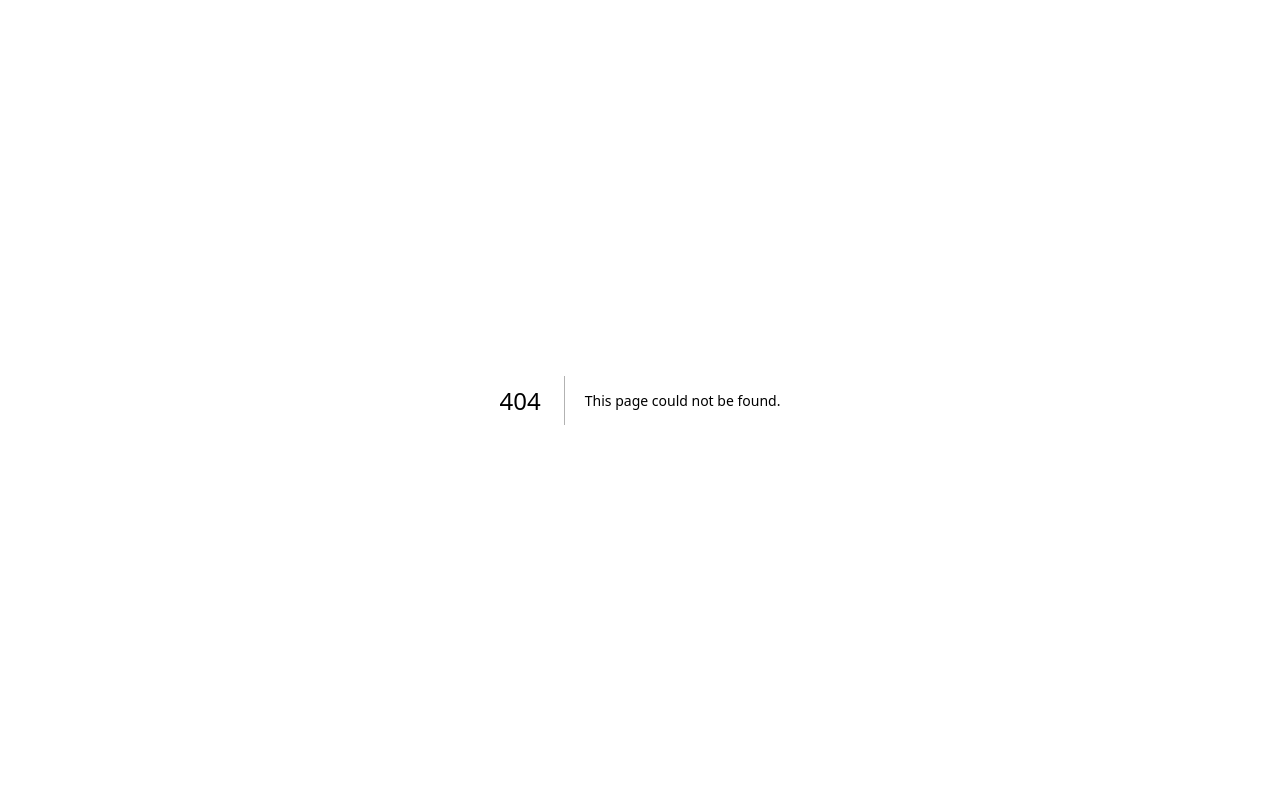
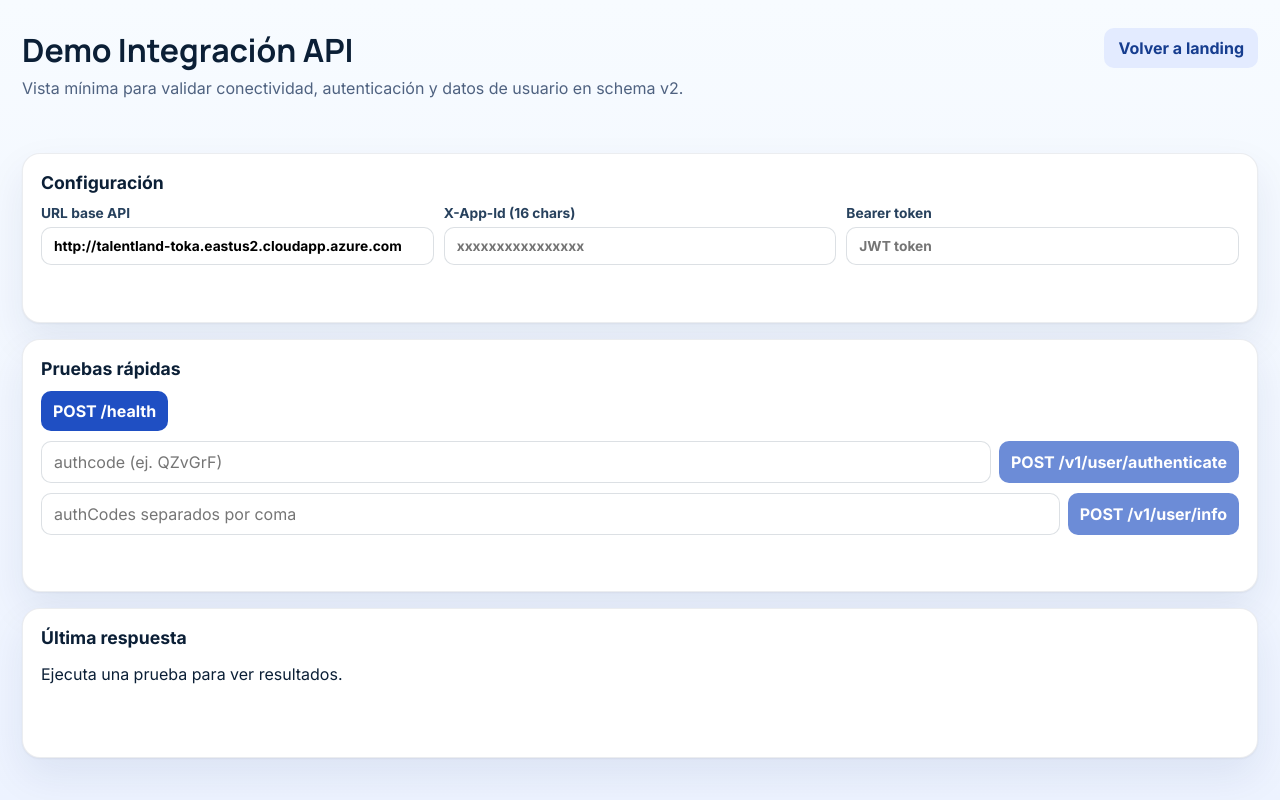
Before and after one commit to LuisNafate/Toka-tribe-frontend, a Next.js app: page /demo in a window 1280 px wide. Before the commit this address had no page. Built offline with nearby package versions, Linux system fonts and the light colour scheme.

Commit message:
feat: agregar página de demostración para integración de API con funcionalidades de autenticación y pruebas

```diff
--- /dev/null
+++ b/app/demo/page.tsx
@@ -0,0 +1,169 @@
+"use client";
+
+import { FormEvent, useState } from "react";
+import Link from "next/link";
+
+type ApiResult = {
+  action: string;
+  ok: boolean;
+  status?: number;
+  payload: unknown;
+};
+
+const DEFAULT_BASE_URL = "http://talentland-toka.eastus2.cloudapp.azure.com";
+
+export default function DemoPage() {
+  const [baseUrl, setBaseUrl] = useState(DEFAULT_BASE_URL);
+  const [appId, setAppId] = useState("");
+  const [authCode, setAuthCode] = useState("");
+  const [token, setToken] = useState("");
+  const [authCodesCsv, setAuthCodesCsv] = useState("");
+  const [loadingAction, setLoadingAction] = useState("");
+  const [lastResult, setLastResult] = useState<ApiResult | null>(null);
+
+  async function callApi(action: string, path: string, options: RequestInit = {}) {
+    setLoadingAction(action);
+    try {
+      const response = await fetch(`${baseUrl}${path}`, options);
+      let payload: unknown = null;
+
+      try {
+        payload = await response.json();
+      } catch {
+        payload = await response.text();
+      }
+
+      const result: ApiResult = {
+        action,
+        ok: response.ok,
+        status: response.status,
+        payload,
+      };
+
+      if (action === "Autenticar" && response.ok && typeof payload === "object" && payload) {
+        const maybeToken = (payload as { data?: { accessToken?: string } }).data?.accessToken;
+        if (maybeToken) setToken(maybeToken);
+      }
+
+      setLastResult(result);
+    } catch (error) {
+      setLastResult({
+        action,
+        ok: false,
+        payload: {
+          message: "No se pudo conectar con la API. Revisa CORS, red o URL base.",
+          error: error instanceof Error ? error.message : String(error),
+        },
+      });
+    } finally {
+      setLoadingAction("");
+    }
+  }
+
+  function onHealth(e: FormEvent) {
+    e.preventDefault();
+    callApi("Health", "/health", { method: "POST" });
+  }
+
+  function onAuthenticate(e: FormEvent) {
+    e.preventDefault();
+    callApi("Autenticar", "/v1/user/authenticate", {
+      method: "POST",
+      headers: {
+        "Content-Type": "application/json",
+        "X-App-Id": appId,
+      },
+      body: JSON.stringify({ authcode: authCode }),
+    });
+  }
+
+  function onUserInfo(e: FormEvent) {
+    e.preventDefault();
+    const authCodes = authCodesCsv
+      .split(",")
+      .map((code) => code.trim())
+      .filter(Boolean);
+
+    callApi("User info", "/v1/user/info", {
+      method: "POST",
+      headers: {
+        "Content-Type": "application/json",
+        "X-App-Id": appId,
+        Authorization: `Bearer ${token}`,
+      },
+      body: JSON.stringify({ authCodes }),
+    });
+  }
+
+  return (
+    <main className="demo-page">
+      <header className="demo-header">
+        <div>
+          <h1>Demo Integración API</h1>
+          <p>Vista mínima para validar conectividad, autenticación y datos de usuario en schema v2.</p>
+        </div>
+        <Link href="/" className="demo-back-link">Volver a landing</Link>
+      </header>
+
+      <section className="demo-panel">
+        <h2>Configuración</h2>
+        <div className="demo-grid">
+          <label>
+            URL base API
+            <input value={baseUrl} onChange={(e) => setBaseUrl(e.target.value)} placeholder="http://..." />
+          </label>
+          <label>
+            X-App-Id (16 chars)
+            <input value={appId} onChange={(e) => setAppId(e.target.value)} placeholder="xxxxxxxxxxxxxxxx" />
+          </label>
+          <label>
+            Bearer token
+            <input value={token} onChange={(e) => setToken(e.target.value)} placeholder="JWT token" />
+          </label>
+        </div>
+      </section>
+
+      <section className="demo-panel">
+        <h2>Pruebas rápidas</h2>
+        <div className="demo-actions">
+          <form onSubmit={onHealth}>
+            <button type="submit" disabled={loadingAction === "Health"}>{loadingAction === "Health" ? "Probando..." : "POST /health"}</button>
+          </form>
+
+          <form onSubmit={onAuthenticate} className="demo-inline-form">
+            <input value={authCode} onChange={(e) => setAuthCode(e.target.value)} placeholder="authcode (ej. QZvGrF)" />
+            <button type="submit" disabled={!appId || !authCode || loadingAction === "Autenticar"}>
+              {loadingAction === "Autenticar" ? "Autenticando..." : "POST /v1/user/authenticate"}
+            </button>
+          </form>
+
+          <form onSubmit={onUserInfo} className="demo-inline-form">
+            <input
+              value={authCodesCsv}
+              onChange={(e) => setAuthCodesCsv(e.target.value)}
+              placeholder="authCodes separados por coma"
+            />
+            <button type="submit" disabled={!appId || !token || !authCodesCsv || loadingAction === "User info"}>
+              {loadingAction === "User info" ? "Consultando..." : "POST /v1/user/info"}
+            </button>
+          </form>
+        </div>
+      </section>
+
+      <section className="demo-panel">
+        <h2>Última respuesta</h2>
+        {lastResult ? (
+          <>
+            <p>
+              <strong>{lastResult.action}</strong> · {lastResult.ok ? "OK" : "Error"}
+              {lastResult.status ? ` · HTTP ${lastResult.status}` : ""}
+            </p>
+            <pre>{JSON.stringify(lastResult.payload, null, 2)}</pre>
+          </>
+        ) : (
+          <p>Ejecuta una prueba para ver resultados.</p>
+        )}
+      </section>
+    </main>
+  );
+}
--- a/app/globals.css
+++ b/app/globals.css
@@ -3110,6 +3110,112 @@
   background: #3a7092;
 }
 
+.fig-home-topbar-actions .fig-home-demo-btn {
+  background: transparent;
+  border: 1px solid rgba(255, 255, 255, 0.45);
+}
+
+.demo-page {
+  min-height: 100vh;
+  padding: 28px 22px 42px;
+  background: linear-gradient(180deg, #f7fbff 0%, #edf3ff 100%);
+  display: grid;
+  gap: 16px;
+}
+
+.demo-header {
+  display: flex;
+  align-items: flex-start;
+  justify-content: space-between;
+  gap: 12px;
+}
+
+.demo-header h1 {
+  margin: 0;
+  font-family: var(--font-manrope), sans-serif;
+}
+
+.demo-header p {
+  margin: 6px 0 0;
+  color: #4f6280;
+}
+
+.demo-back-link {
+  padding: 10px 14px;
+  border-radius: 10px;
+  background: #e3ebff;
+  color: #163d8f;
+  font-weight: 700;
+  white-space: nowrap;
+}
+
+.demo-panel {
+  background: #fff;
+  border-radius: 18px;
+  border: 1px solid rgba(12, 35, 65, 0.08);
+  box-shadow: var(--shadow);
+  padding: 18px;
+}
+
+.demo-panel h2 {
+  margin: 0 0 12px;
+  font-size: 1.1rem;
+}
+
+.demo-grid,
+.demo-actions {
+  display: grid;
+  gap: 10px;
+}
+
+.demo-grid {
+  grid-template-columns: repeat(3, minmax(0, 1fr));
+}
+
+.demo-grid label {
+  display: grid;
+  gap: 6px;
+  font-size: 0.86rem;
+  color: #27415d;
+  font-weight: 700;
+}
+
+.demo-inline-form {
+  display: grid;
+  grid-template-columns: minmax(0, 1fr) auto;
+  gap: 8px;
+}
+
+.demo-page input,
+.demo-page button {
+  border-radius: 10px;
+  border: 1px solid rgba(12, 35, 65, 0.14);
+  padding: 10px 12px;
+}
+
+.demo-page button {
+  border: 0;
+  background: #1f4fc3;
+  color: #fff;
+  font-weight: 700;
+  cursor: pointer;
+}
+
+.demo-page button:disabled {
+  opacity: 0.65;
+  cursor: not-allowed;
+}
+
+.demo-panel pre {
+  margin: 0;
+  padding: 12px;
+  border-radius: 12px;
+  background: #0d1f3a;
+  color: #cde2ff;
+  font-size: 0.82rem;
+  overflow: auto;
+}
+
 .fig-home-hero-wrap {
   margin: 56px auto 0;
   max-width: 1115px;
@@ -3376,6 +3482,10 @@
   }
 
   .fig-home-feature-cards {
+    grid-template-columns: 1fr;
+  }
+
+  .demo-grid {
     grid-template-columns: 1fr;
   }
 }
--- a/app/page.tsx
+++ b/app/page.tsx
@@ -16,7 +16,7 @@
           <Link href="#">Recompensas</Link>
         </nav>
         <div className="fig-home-topbar-actions">
-          <button type="button">Ver demo</button>
+          <Link href="/demo" className="fig-home-demo-btn">Ver demo</Link>
           <Link href="/dashboard">Entrar con Toka</Link>
         </div>
       </header>
```
